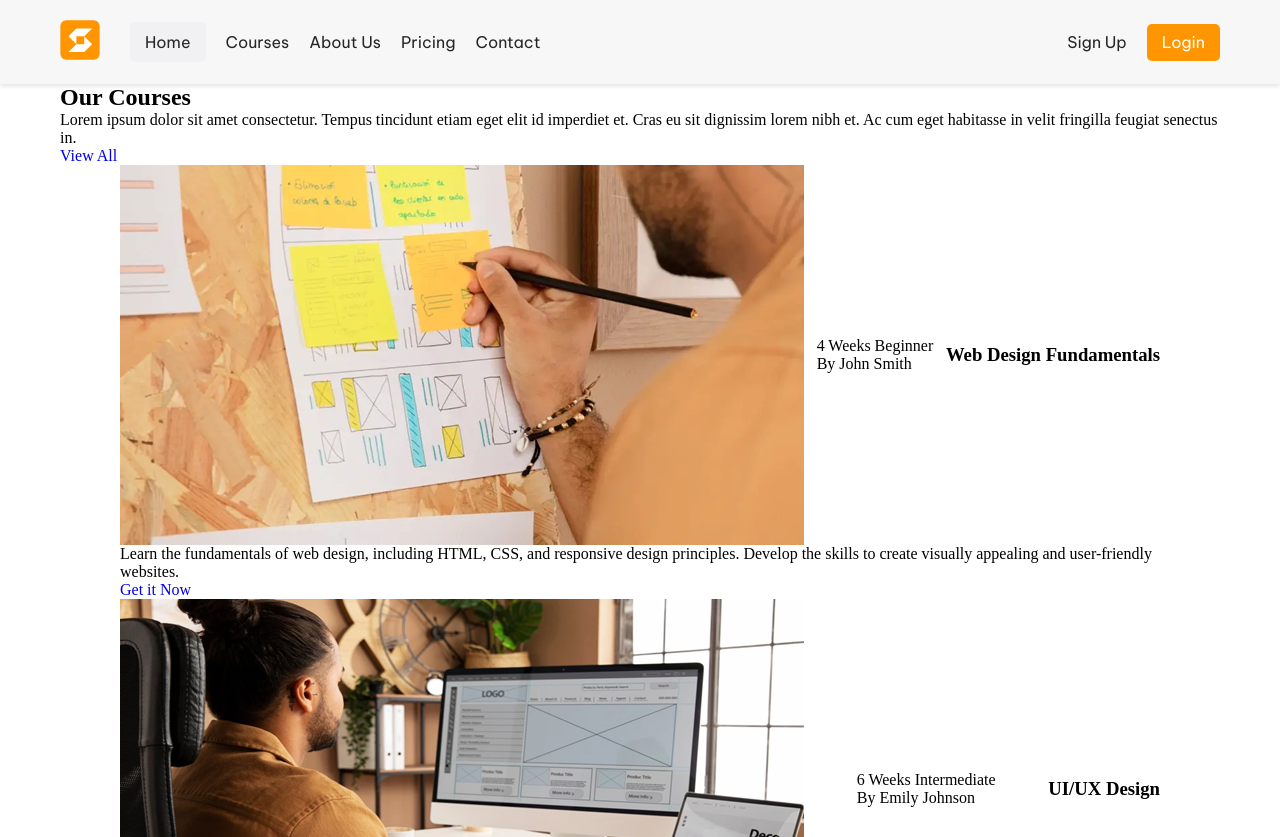
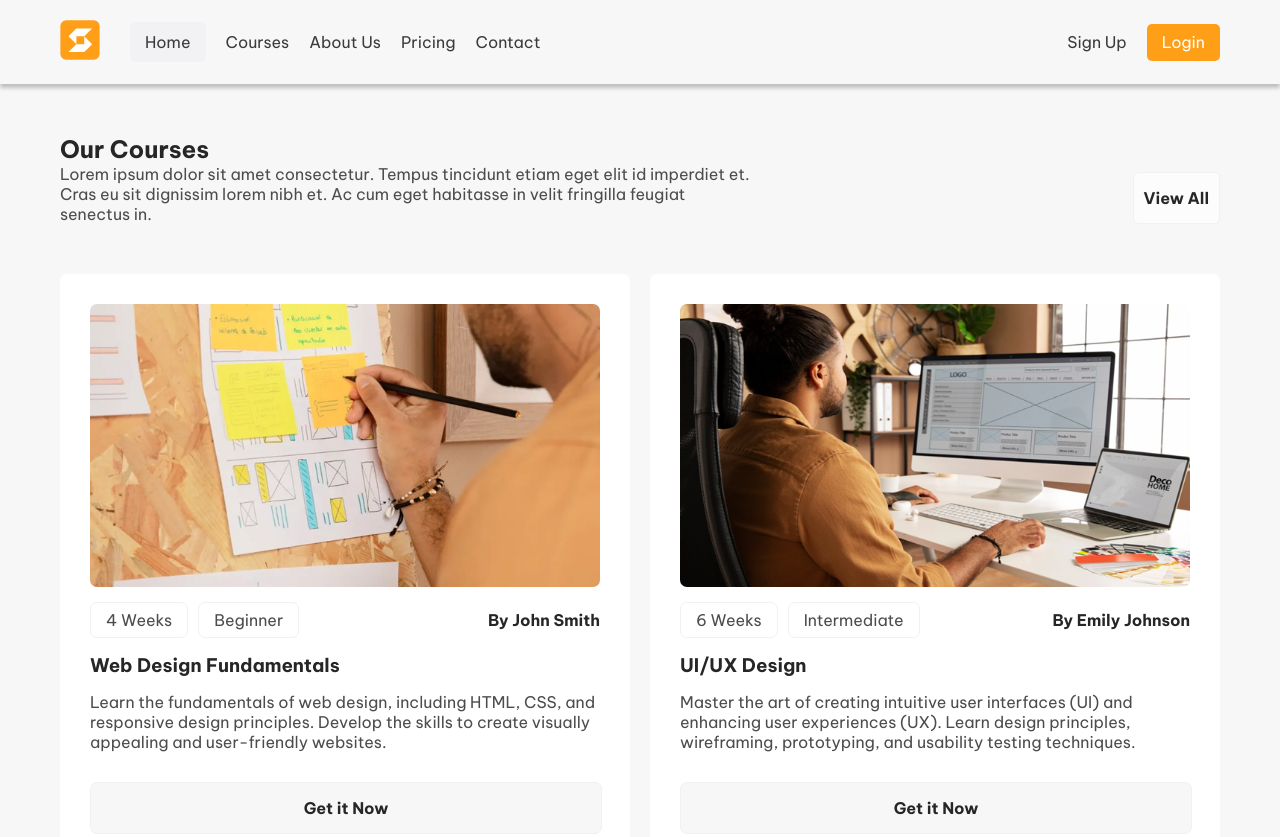
Before and after one commit to MohammadSalameh10/Courses, a plain HTML site: page index.html in a window 1280 px wide. Shown: the top 837 px of the page. Drawn offline with Linux system fonts and the light colour scheme.

Commit message:
create courses section css

```diff
--- a/assets/css/style.css
+++ b/assets/css/style.css
@@ -3,7 +3,8 @@
 .header {
     padding: 20px 0;
     background-color: #F7F7F8;
-    box-shadow: 0px 3px 3px rgba(0, 0, 0, 0.082);
+    box-shadow: 0px 4px 4px rgba(0, 0, 0, 0.25);
+    opacity: 0.9;
 }
 
 .header .logo {
@@ -71,6 +72,133 @@
     .header .container {
         width: calc(100% - 60px);
     }
+}
+
+.courses {
+    background-color: #F7F7F8;
+    padding: 50px 0;
+}
+
+.courses-header {
+    display: flex;
+    flex-wrap: wrap;
+    justify-content: space-between;
+}
+.courses-header .courses-header-text{
+    width: calc(70% - 120px);
+}
+.courses-header h2 {
+    color: #262626;
+    font-family: var(--mainFont);
+}
+
+.courses-header p {
+    color: #4C4C4D;
+    font-family: var(--mainFont);
+}
+
+.courses-header .courses-header-button {
+    align-self: flex-end;
+    background-color: #FCFCFD;
+    border: #F1F1F3 1px solid;
+    padding: 15px 10px;
+    border-radius: 5px;
+
+}
+
+.courses-header .courses-header-button a {
+    color: #262626;
+    font-family: var(--mainFont);
+    font-weight: 700;
+}
+
+.courses-list {
+    display: flex;
+    flex-wrap: wrap;
+    gap: 20px;
+    padding: 50px 0;
+}
+
+.courses-list .course {
+    width: calc((100% - 20px)/2);
+    background-color: #FFFFFF;
+    padding: 30px 0;
+    border-radius: 7px;
+}
+
+.courses-list .course .container {
+    width: calc(100% - 60px);
+}
+
+.courses-list .course .row {
+    gap: 15px;
+    flex-direction: column;
+    align-items: flex-start;
+}
+
+.courses-list .course img {
+    width: 100%;
+    border-radius: 7px;
+}
+
+.course .course-info {
+    display: flex;
+    flex-wrap: wrap;
+    width: 100%;
+    justify-content: space-between;
+    align-items: center;
+}
+
+.course-info .course-about {
+    display: flex;
+    flex-wrap: wrap;
+    gap: 10px;
+    color: #4C4C4D;
+    font-family: var(--mainFont);
+
+}
+
+.course-duration,
+.course-level {
+    border: #F1F1F3 1px solid;
+    padding: 7px 15px;
+    border-radius: 7px;
+
+}
+
+.course-info .course-coach {
+    color: #262626;
+    font-family: var(--mainFont);
+    font-weight: 700;
+}
+
+.courses-list .course h3 {
+    color: #262626;
+    font-family: var(--mainFont);
+}
+
+.courses-list .course p {
+    color: #4C4C4D;
+    font-family: var(--mainFont);
+    height: 75px;
+}
+
+.courses-list .course-button {
+    display: flex;
+    flex-wrap: wrap;
+    width: 100%;
+    justify-content: center;
+    background-color: #F7F7F8;
+    border-radius: 7px;
+    border: #F1F1F3 1px solid;
+    padding: 15px 0;
+
+}
+
+.courses-list .course-button a {
+    color: #262626;
+    font-family: var(--mainFont);
+    font-weight: 700;
 }
 
 .footer {
```
Also changed, not shown: index.html (+0 -3 lines).
